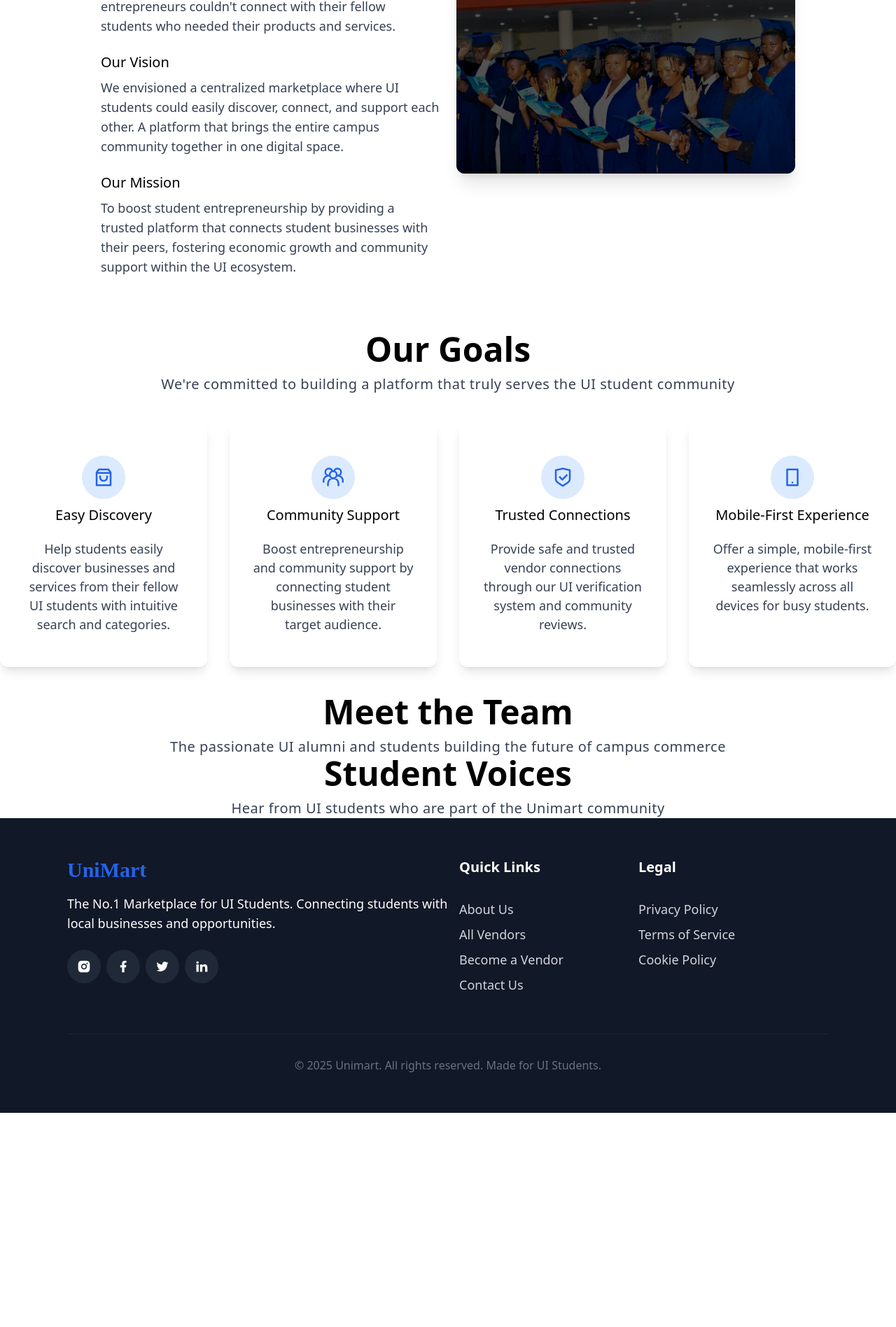
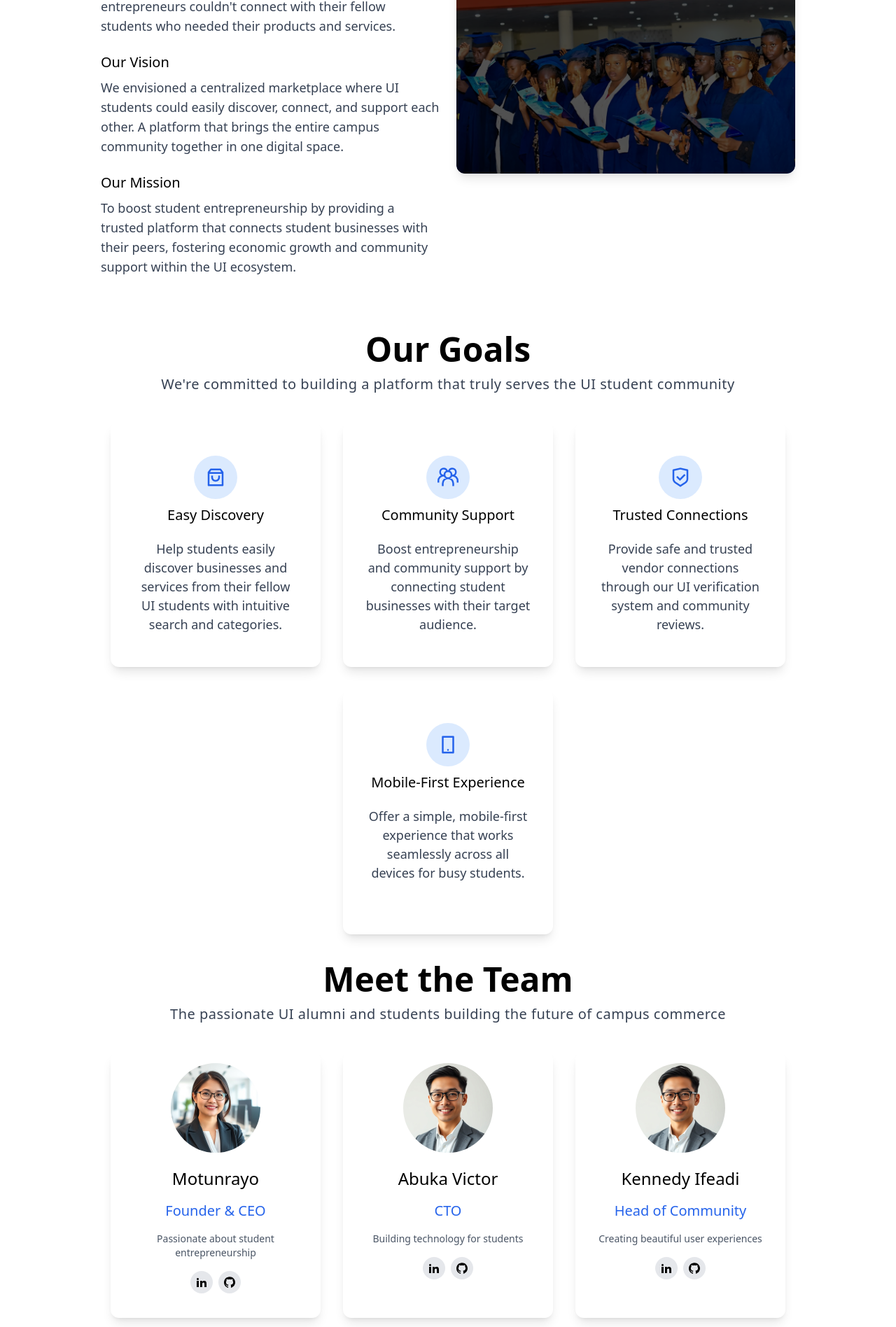
Before and after one commit to kennedyifeadi/UniMart, a React (Vite) app in the folder Frontend/: page /about in a window 1280 px wide. Shown: the part 901-2797 px from the top of the page at 70% size. Before the commit the page ends 2491 px from the top, so only its background shows below. Built offline with nearby package versions, Linux system fonts and the light colour scheme; the HTML template or start-up script is replaced by a standard one.

Commit message:
Refactor code structure for improved readability and maintainability

```diff
--- a/Frontend/src/components/about/GoalCard.tsx
+++ b/Frontend/src/components/about/GoalCard.tsx
@@ -9,7 +9,7 @@
   icon
 }: GoalCardProps) => {
   return (
-    <div className="p-4 rounded-xl shadow-lg hover:shadow-xl duration-300 ease-in-out flex flex-col pt-12 items-center w-[300px] h-[350px]">
+    <div className="p-4 rounded-xl cursor-pointer shadow-lg hover:shadow-xl duration-300 ease-in-out flex flex-col pt-12 items-center w-[300px] h-[350px]">
       <div className="flex items-center justify-center mb-2 bg-[#dbeafe] text-[#2563eb] p-4 rounded-full">
         {icon}
       </div>
--- a/Frontend/src/components/about/Landing.tsx
+++ b/Frontend/src/components/about/Landing.tsx
@@ -6,7 +6,7 @@
     <div className="w-full h-[80dvh] flex justify-center items-center relative flex-col text-white mb-10">
       <DynamicBackground image={aboutBG} />
       <h1 className="text-[48px] md:text-[72px] font-bold ">About Unimart</h1>
-      <p className="text-center text-[16px] md:text-[24px] w-1/2 text-[#ffffffb1]">The No.1 marketplace connecting UI students with UI businesses. Building a thriving community where students discover, connect, and support each other.</p>
+      <p className="text-center text-[16px] md:text-[24px] p-4 md:p-0 md:w-1/2 text-[#ffffffb1]">The No.1 marketplace connecting UI students with UI businesses. Building a thriving community where students discover, connect, and support each other.</p>
     </div>
   )
 }
--- a/Frontend/src/components/about/TeamCard.tsx
+++ b/Frontend/src/components/about/TeamCard.tsx
@@ -1,6 +1,33 @@
+import { ImLinkedin2,ImGithub } from "react-icons/im";
+import { Link } from "react-router-dom";
 
-export const TeamCard = () => {
+
+export interface TeamCardProps {
+  name: string
+  role: string
+  bio: string
+  image: string
+  linkedin?: string
+  instagram?: string
+}
+export const TeamCard = ({ name, role, bio, image, linkedin, instagram }: TeamCardProps) => {
   return (
-    <div>TeamCard</div>
+    <div className="p-4 rounded-xl cursor-pointer group shadow-lg hover:shadow-xl duration-300 ease-in-out flex flex-col items-center w-[300px] h-[380px]">
+      <div className="w-full h-[40%] flex justify-center">
+        <div className="w-32 h-32 relative">
+          <div className="absolute top-0 bg-[#2564eb22] rounded-full w-full h-full opacity-0 group-hover:opacity-100 transition-opacity duration-300"></div>
+          <img src={image} alt={name} className="rounded-full w-full h-full object-cover " />
+        </div>
+      </div>
+      <div className="flex flex-col gap-4 h-[60%] items-center text-center mt-4">
+        <h1 className="font-medium text-2xl">{name}</h1>
+        <h2 className="text-[#2563eb] font-medium text-xl">{role}</h2>
+        <span className="text-gray-600 text-sm">{bio}</span>
+        <span className="flex gap-2">
+          <Link to={linkedin ? linkedin : "#"} className="rounded-full w-8 h-8 bg-gray-200 flex justify-center items-center"><ImLinkedin2 size={16} /></Link>
+          <Link to={instagram ? instagram : "#"} className="rounded-full w-8 h-8 bg-gray-200 flex justify-center items-center"><ImGithub size={16} /></Link>
+        </span>
+      </div>
+    </div>
   )
 }
--- a/Frontend/src/pages/About.tsx
+++ b/Frontend/src/pages/About.tsx
@@ -3,11 +3,15 @@
 import { Heading1 } from "../components/headings/Heading1"
 import { Heading3 } from "../components/headings/Heading3"
 import studentImage from "../assets/images/UI-students.jpg"
-import { GoalCard } from "../components/about/GoalCard"
+import { GoalCard, type GoalCardProps } from "../components/about/GoalCard"
 import { RiShieldCheckLine } from "react-icons/ri";
 import { RiSmartphoneLine } from "react-icons/ri";
 import { GrGroup } from "react-icons/gr";
 import { RiShoppingBag3Line } from "react-icons/ri";
+import { TeamCard } from "../components/about/TeamCard"
+import maleProfile from "../assets/images/MaleProfile.jpg"
+import FemaleProfile from "../assets/images/FemaleProfile.jpg"
+
 
 
 
@@ -27,7 +31,7 @@
       description: "To boost student entrepreneurship by providing a trusted platform that connects student businesses with their peers, fostering economic growth and community support within the UI ecosystem."
     }
   ]
-  const goals = [
+  const goals: GoalCardProps[] = [
     {
       title: 'Easy Discovery',
       description: 'Help students easily discover businesses and services from their fellow UI students with intuitive search and categories.',
@@ -54,7 +58,7 @@
       name: 'Motunrayo',
       role: 'Founder & CEO',
       bio: 'Passionate about student entrepreneurship',
-      image: '',
+      image: FemaleProfile,
       linkedin: '',
       instagram: ''
     },
@@ -62,7 +66,7 @@
       name: 'Abuka Victor',
       role: 'CTO',
       bio: 'Building technology for students',
-      image: '',
+      image: maleProfile,
       linkedin: '',
       instagram: ''
     },
@@ -70,7 +74,7 @@
       name: 'Kennedy Ifeadi',
       role: 'Head of Community',
       bio: 'Creating beautiful user experiences',
-      image: '',
+      image: maleProfile,
       linkedin: '',
       instagram: ''
     },
@@ -78,42 +82,42 @@
       name: 'Maya Sari',
       role: 'Head of Design',
       bio: 'Connecting students across UI',
-      image: '',
+      image: FemaleProfile,
       linkedin: '',
       instagram: ''
     }
 
   ]
-  const studentVoices = [
-    {
-      name: 'Jane Doe',
-      testimonial: 'Unimart gave me the confidence to start my online tutoring business. The platform makes it so easy to connect with students who need help with their studies!',
-      image: '',
-      rating: 5,
-      faculty: 'Faculty of Engineering'
-    },
-    {
-      name: 'John Smith',
-      testimonial: 'Between classes and clinical rotations, Unimart helps me find quick food options and study materials from fellow students. It saves me so much time!',
-      image: '',
-      rating: 4,
-      faculty: 'Faculty of Law'
-    },
-    {
-      name: 'Abuka Victor',
-      testimonial: 'As a graphic design student, I found so many clients through Unimart. The verification system makes everyone feel safe to do business with each other.',
-      image: '',
-      rating: 5,
-      faculty: 'Faculty of Business'
-    },
-    {
-      name: 'Linda Nguyen',
-      testimonial: 'The community aspect of Unimart is incredible. It feels like we are all supporting each other to succeed. This is what university life should be about!',
-      image: '',
-      rating: 5,
-      faculty: 'Faculty of Arts'
-    }
-  ]
+  // const studentVoices = [
+  //   {
+  //     name: 'Jane Doe',
+  //     testimonial: 'Unimart gave me the confidence to start my online tutoring business. The platform makes it so easy to connect with students who need help with their studies!',
+  //     image: '',
+  //     rating: 5,
+  //     faculty: 'Faculty of Engineering'
+  //   },
+  //   {
+  //     name: 'John Smith',
+  //     testimonial: 'Between classes and clinical rotations, Unimart helps me find quick food options and study materials from fellow students. It saves me so much time!',
+  //     image: '',
+  //     rating: 4,
+  //     faculty: 'Faculty of Law'
+  //   },
+  //   {
+  //     name: 'Abuka Victor',
+  //     testimonial: 'As a graphic design student, I found so many clients through Unimart. The verification system makes everyone feel safe to do business with each other.',
+  //     image: '',
+  //     rating: 5,
+  //     faculty: 'Faculty of Business'
+  //   },
+  //   {
+  //     name: 'Linda Nguyen',
+  //     testimonial: 'The community aspect of Unimart is incredible. It feels like we are all supporting each other to succeed. This is what university life should be about!',
+  //     image: '',
+  //     rating: 5,
+  //     faculty: 'Faculty of Arts'
+  //   }
+  // ]
   return (
     <div className="flex flex-col w-full h-max relative">
       {/* About landing section */}
@@ -129,19 +133,19 @@
           }
         </div>
         <div className="flex-1 flex justify-center items-center">
-          <div className="w-full h-max relative">
-          <div className="absolute inset-0 rounded-xl bg-black/65 h-full w-full flex justify-center items-center"></div>
-          <img src={studentImage} alt="UI Students" className="w-full h-auto rounded-xl shadow-xl" />
+          <div className="w-full h-max relative overflow-hidden group shadow-lg rounded-xl cursor-pointer">
+            <div className="absolute inset-0 rounded-xl z-10 bg-black/65 h-full w-full flex justify-center items-center group-hover:scale-105"></div>
+            <img src={studentImage} alt="UI Students" className="w-full overflow-hidden group-hover:scale-105 h-auto rounded-xl shadow-xl transition-transform duration-300" />
           </div>
         </div>
       </div>
       {/* Our goals section */}
       <div className="flex flex-col mb-10 gap-10 ">
-        <div className="flex flex-col">
+        <div className="flex flex-col px-2">
           <Heading1>Our Goals</Heading1>
           <Heading3>We're committed to building a platform that truly serves the UI student community</Heading3>
         </div>
-        <div className="flex justify-center gap-8">
+        <div className="flex justify-center gap-8 flex-wrap">
           {
             goals.map((goal, index) => (
               <GoalCard {...goal} key={index} />
@@ -150,9 +154,18 @@
         </div>
       </div>
       {/* Meet the team section */}
-      <div>
+      <div className="flex flex-col mb-10 gap-10">
+        <div className="flex flex-col">
           <Heading1>Meet the Team</Heading1>
           <Heading3>The passionate UI alumni and students building the future of campus commerce</Heading3>
+        </div>
+        <div className="flex justify-center gap-8 flex-wrap">
+          {
+            teamMembers.map((member, index) => (
+              <TeamCard {...member} key={index} />
+            ))
+          }
+        </div>
       </div>
       {/* Student voices section */}
       <div>
```
Also changed, not shown: Frontend/src/assets/images/FemaleProfile.jpg (added), Frontend/src/assets/images/MaleProfile.jpg (added). Lines whose indentation alone changed are shown as unchanged.
